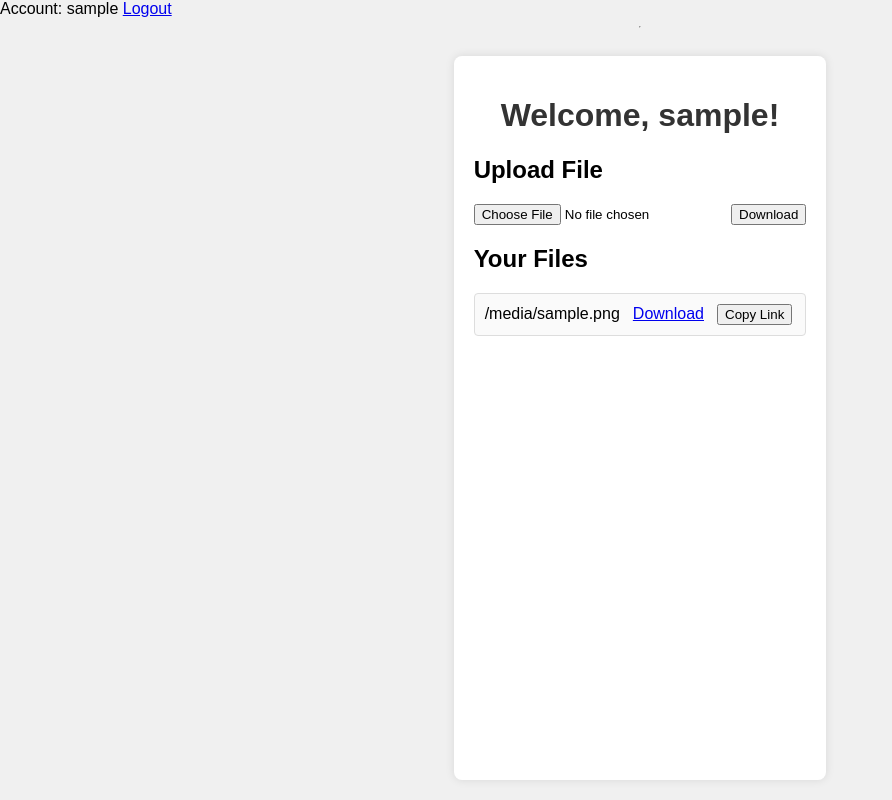
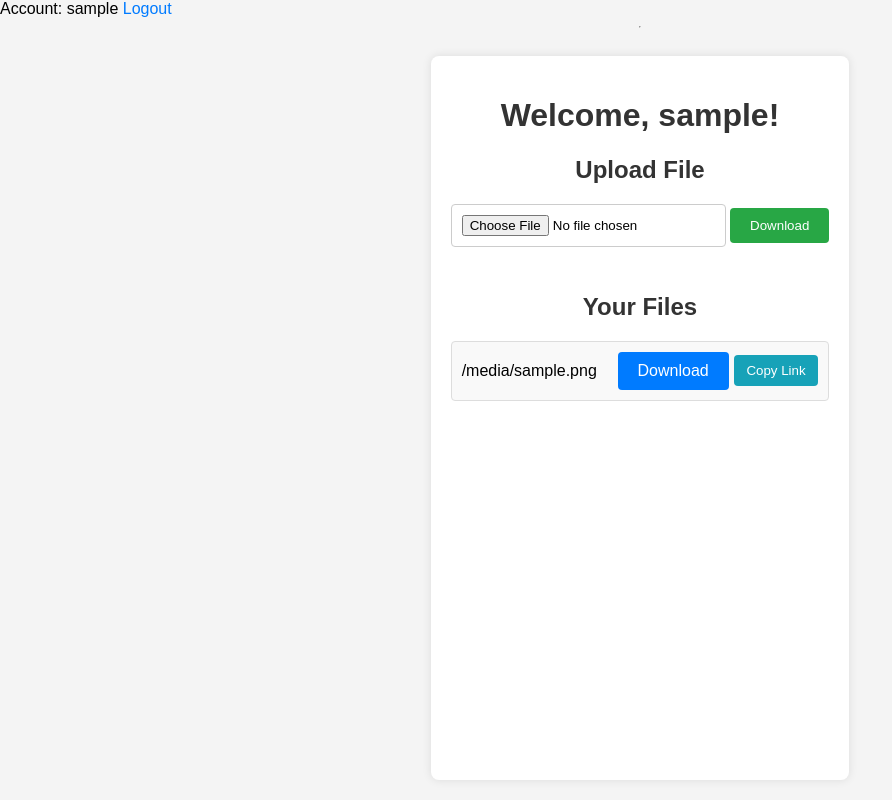
Before and after one commit to MyGitHubLEA/FileShareNew, a Flask app: template templates/index.html in a window 1280 px wide. Shown: the whole page, without its empty margins (0-892 px from the left). Run offline with Flask 3, Linux system fonts and the light colour scheme; a user stored in the database is signed in; tables that the repository leaves empty hold one stand-in row (values such as "Sample post"); the template is opened without the code that fills it: most values are stand-ins (such as "Sample title", 1, 10 or a date in 2020).

Commit message:
Update style.css

```diff
--- a/static/style.css
+++ b/static/style.css
@@ -1,106 +1,256 @@
+/* General Styles */
 body {
-    font-family: sans-serif;
-    background-color: #f0f0f0;
+    font-family: Arial, sans-serif;
+    background-color: #f4f4f4;
     margin: 0;
     padding: 0;
     display: flex;
-    flex-direction: column; /* Stacks elements vertically */
-    min-height: 100vh; /* Ensures the body takes up at least the full viewport height */
+    flex-direction: column;
+    min-height: 100vh;
 }
 
 .container {
-    max-width: 800px;
+    max-width: 960px;
+    margin: 20px auto;
     margin: 20px auto;
     background-color: #fff;
     padding: 20px;
     border-radius: 8px;
     box-shadow: 0 0 10px rgba(0, 0, 0, 0.1);
-    flex: 1; /* Allows the main content to grow to fill space */
+    flex: 1;
 }
 
-h1 {
+h1, h2 {
     color: #333;
     text-align: center;
 }
 
+a {
+    color: #007bff;
+    text-decoration: none;
+}
+
+    a:hover {
+        text-decoration: underline;
+    }
+
+/* Header and Footer */
+header {
+    background-color: #333;
+    color: #fff;
+    padding: 10px 0;
+    text-align: center;
+}
+
+    header a {
+        color: #fff;
+        margin: 0 10px;
+    }
+
+footer {
+    background-color: #333;
+    color: #fff;
+    text-align: center;
+    padding: 10px 0;
+    margin-top: auto;
+    width: 100%;
+}
+
+/* Navigation */
+nav ul {
+    list-style: none;
+    padding: 0;
+    margin: 0;
+    display: flex;
+    justify-content: flex-end;
+}
+
+nav li {
+    margin-left: 15px;
+}
+
+nav a {
+    color: #fff;
+    text-decoration: none;
+    padding: 8px 12px;
+    border-radius: 4px;
+    background-color: #555;
+    transition: background-color 0.3s ease;
+}
+
+    nav a:hover {
+        background-color: #777;
+    }
+
+/* Flash Messages */
+.flash-message {
+    padding: 10px;
+    margin-bottom: 10px;
+    border-radius: 4px;
+    border: 1px solid;
+}
+
+    .flash-message.success {
+        background-color: #d4edda;
+        color: #155724;
+        border-color: #c3e6cb;
+    }
+
+    .flash-message.error {
+        background-color: #f8d7da;
+        color: #721c24;
+        border-color: #f5c6cb;
+    }
+
+    .flash-message.info {
+        background-color: #d1ecf1;
+        color: #0c5460;
+        border-color: #bee5eb;
+    }
+
+/* Forms */
+form {
+    margin-top: 20px;
+}
+
+.form-group {
+    display: flex;
+    justify-content: center;
+    margin-bottom: 15px;
+}
+
+label {
+    display: block;
+    margin-bottom: 5px;
+    margin-left: 20px;
+    font-weight: bold;
+}
+
+/* Стили для полей ввода */
+input[type="text"],
+input[type="password"] {
+    width: 70%; /* Уменьшаем ширину до 70% */
+    margin-left: 20px;
+    padding: 10px;
+    border: 1px solid #ccc;
+    border-radius: 4px;
+    box-sizing: border-box;
+}
+
+input[type="file"] {
+    width: auto; /* Оставляем автоширину для поля загрузки */
+    padding: 10px;
+    border: 1px solid #ccc;
+    border-radius: 4px;
+    box-sizing: border-box;
+}
+
+/* Стили для кнопок */
+.btn-primary {
+    background-color: #007bff;
+    color: #fff;
+    margin-left: 20px;
+    border: none;
+    padding: 10px 20px;
+    border-radius: 4px;
+    cursor: pointer;
+    transition: background-color 0.3s ease;
+}
+
+    .btn-primary:hover {
+        background-color: #0056b3;
+    }
+
+.btn-upload {
+    background-color: #28a745;
+    color: #fff;
+    border: none;
+    padding: 10px 20px;
+    border-radius: 4px;
+    cursor: pointer;
+    transition: background-color 0.3s ease;
+    margin-bottom: 30px; /* Увеличиваем расстояние до 30px */
+}
+
+    .btn-upload:hover {
+        background-color: #218838;
+    }
+
+.copy-link-button {
+    background-color: #17a2b8;
+    color: #fff;
+    border: none;
+    padding: 8px 12px;
+    border-radius: 4px;
+    cursor: pointer;
+    transition: background-color 0.3s ease;
+    margin-left: 5px;
+}
+
+    .copy-link-button:hover {
+        background-color: #138496;
+    }
+
+/* Стили для списка файлов */
+.file-upload-container {
+    display: flex;
+    align-items: center;
+}
+
+    .file-upload-container input[type="file"] {
+        margin-right: 20px; /* Добавляем отступ справа от поля загрузки */
+    }
+
+/* Остальные стили остаются без изменений */
+
+/* Контейнер для форм регистрации/авторизации */
+.auth-form {
+    max-width: 400px;
+
+    margin-left: 20px;
+}
+
+/* Общий контейнер для контента */
+.container {
+    max-width: 960px;
+    margin: 20px auto;
+
+    background-color: #fff;
+    padding: 20px;
+    border-radius: 8px;
+    box-shadow: 0 0 10px rgba(0, 0, 0, 0.1);
+    flex: 1;
+}
+
+.btn-primary {
+    background-color: #007bff;
+    color: #fff;
+    border: none;
+    padding: 10px 20px;
+    border-radius: 4px;
+    margin-left: 20px;
+    cursor: pointer;
+    transition: background-color 0.3s ease;
+}
+
+    .btn-primary:hover {
+        background-color: #0056b3;
+    }
+
+
+/* File List */
 ul {
     list-style: none;
     padding: 0;
 }
 
 li {
-    margin-bottom: 10px;
     padding: 10px;
+    margin-bottom: 8px;
     border: 1px solid #ddd;
     border-radius: 4px;
-    background-color: #fafafa;
+    background-color: #f9f9f9;
     display: flex;
-    justify-content: space-between; /* Space out the items within the list item */
-    align-items: center; /* Vertically align items */
+    justify-content: space-between;
+    align-items: center;
 }
-
-.btn {
-    margin-left: 10px;
-}
-
-.flash-message {
-    padding: 10px;
-    margin-bottom: 10px;
-    border-radius: 4px;
-}
-
-    .flash-message.success {
-        background-color: #d4edda;
-        color: #155724;
-        border: 1px solid #c3e6cb;
-    }
-
-    .flash-message.error {
-        background-color: #f8d7da;
-        color: #721c24;
-        border: 1px solid #f5c6cb;
-    }
-
-    .flash-message.info {
-        background-color: #d1ecf1;
-        color: #0c5460;
-        border: 1px solid #bee5eb;
-    }
-
-nav {
-    background-color: #343a40;
-    color: white;
-    padding: 10px 0;
-}
-
-    nav ul {
-        list-style: none;
-        padding: 0;
-        margin: 0;
-        display: flex;
-        justify-content: center; /* Centers the links */
-    }
-
-    nav li {
-        margin: 0 15px;
-    }
-
-    nav a {
-        color: white;
-        text-decoration: none;
-        padding: 5px 10px;
-        border-radius: 4px;
-    }
-
-        nav a:hover {
-            background-color: #555;
-        }
-
-.footer {
-    background-color: #343a40;
-    color: white;
-    text-align: center;
-    padding: 10px 0;
-    margin-top: auto; /* Pushes the footer to the bottom */
-    width: 100%; /* Ensures the footer spans the full width */
-}
```
